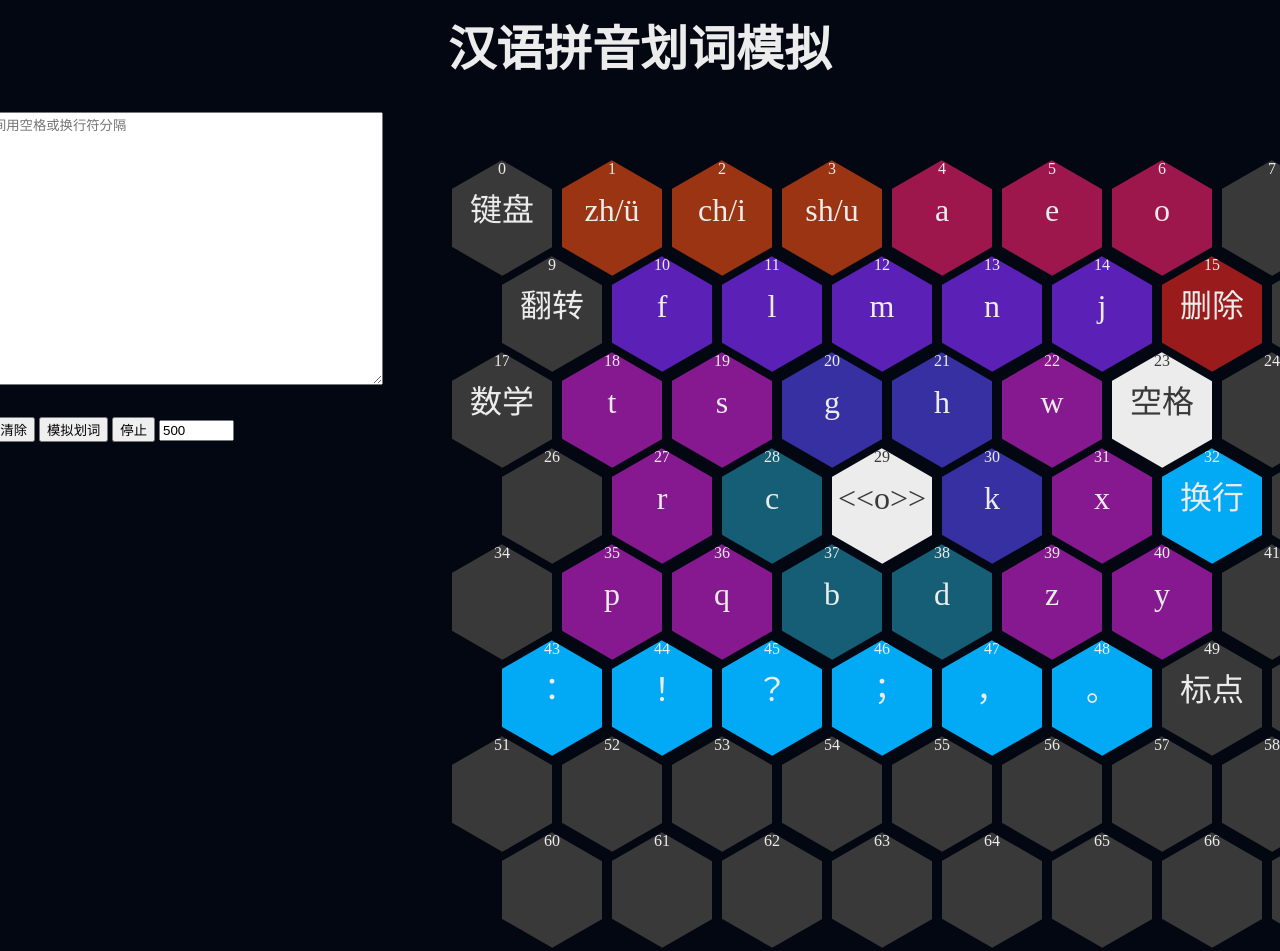
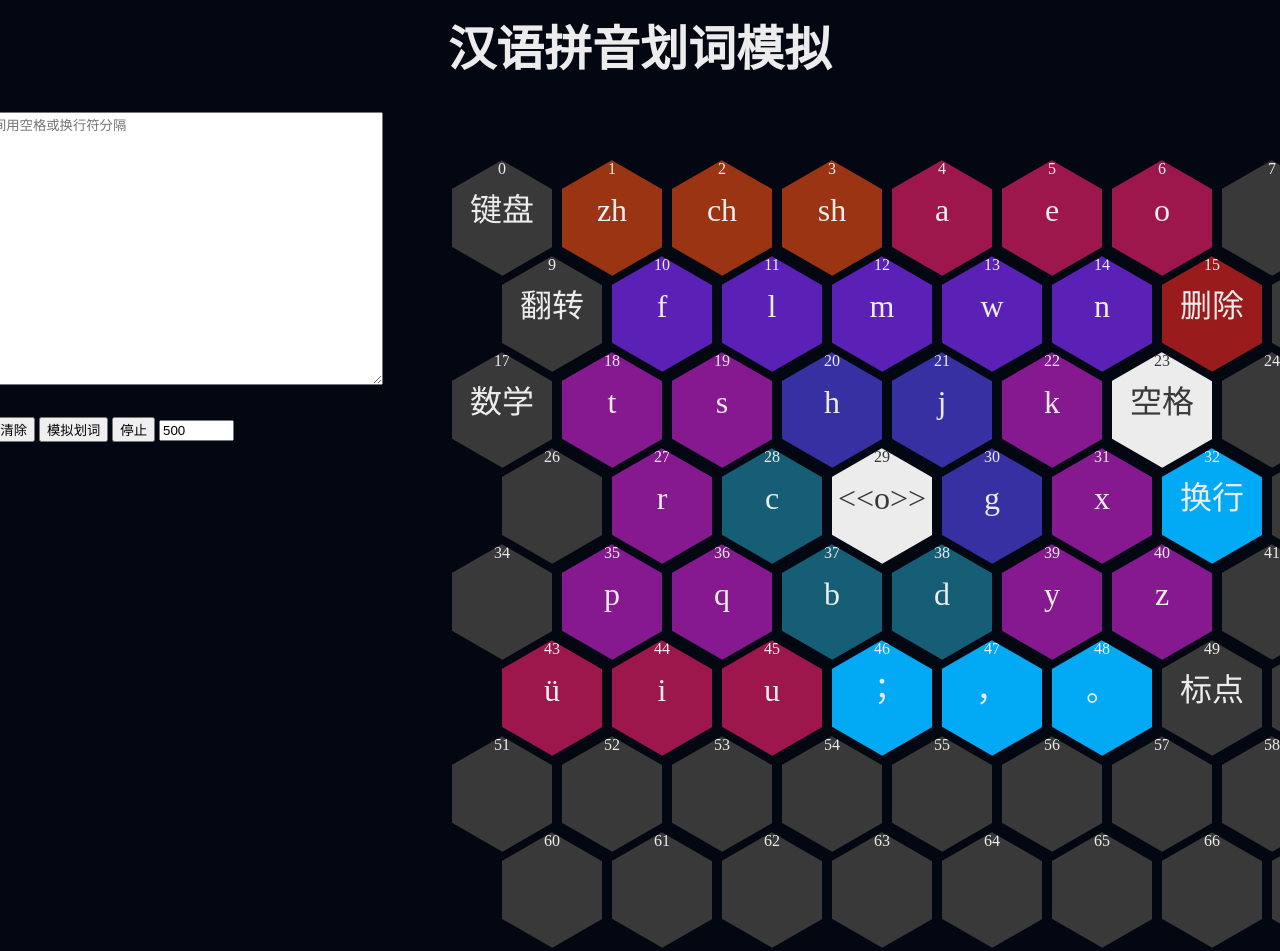
Before and after one commit to crazydan-studio/kuaizi-ime, a plain HTML site: page analyze/simulate.html in a window 1280 px wide. Shown: the top 951 px of the page. Drawn offline with Linux system fonts and the light colour scheme.

Commit message:
Analyze: 调整按键布局

```diff
--- a/analyze/simulate.css
+++ b/analyze/simulate.css
@@ -164,14 +164,17 @@ body {
 .key[name="数字"] .hex-inner,
 .key[name="标点"] .hex-inner {}
 
+.key[name="ü"] .hex-inner,
+.key[name="i"] .hex-inner,
+.key[name="u"] .hex-inner,
 .key[name="a"] .hex-inner,
 .key[name="e"] .hex-inner,
 .key[name="o"] .hex-inner {
   background-color: rgb(157, 23, 77);
 }
 
-.key[name="j"] .hex-inner,
 .key[name="f"] .hex-inner,
+.key[name="w"] .hex-inner,
 .key[name="l"] .hex-inner,
 .key[name="m"] .hex-inner,
 .key[name="n"] .hex-inner {
@@ -184,9 +187,9 @@ body {
   background-color: rgb(21, 94, 117);
 }
 
-.key[name="zh/ü"] .hex-inner,
-.key[name="ch/i"] .hex-inner,
-.key[name="sh/u"] .hex-inner {
+.key[name="zh"] .hex-inner,
+.key[name="ch"] .hex-inner,
+.key[name="sh"] .hex-inner {
   background-color: rgb(154, 52, 18);
 }
 
@@ -195,7 +198,7 @@ body {
 .key[name="r"] .hex-inner,
 .key[name="s"] .hex-inner,
 .key[name="t"] .hex-inner,
-.key[name="w"] .hex-inner,
+.key[name="k"] .hex-inner,
 .key[name="x"] .hex-inner,
 .key[name="y"] .hex-inner,
 .key[name="z"] .hex-inner {
@@ -203,8 +206,8 @@ body {
 }
 
 .key[name="h"] .hex-inner,
-.key[name="g"] .hex-inner,
-.key[name="k"] .hex-inner {
+.key[name="j"] .hex-inner,
+.key[name="g"] .hex-inner {
   background-color: rgb(55, 48, 163);
 }
 
--- a/analyze/simulate.js
+++ b/analyze/simulate.js
@@ -15,15 +15,15 @@ const hexSpacing = 5;
 const hexOuterWidth = hexWidth + 2 * hexSpacing;
 const keyMapping = {
   10: 'f',
-  30: 'k',
-  22: 'w',
+  30: 'g',
+  22: 'k',
   12: 'm',
   19: 's',
   23: '空格',
-  3: 'sh/u',
-  20: 'g',
-  13: 'n',
-  21: 'h',
+  3: 'sh',
+  20: 'h',
+  13: 'w',
+  21: 'j',
   15: '删除',
   9: '翻转',
   0: '键盘',
@@ -35,21 +35,21 @@ const keyMapping = {
   36: 'q',
   37: 'b',
   29: '<&lt;o&gt;>',
-  1: 'zh/ü',
+  1: 'zh',
   31: 'x',
   32: '换行',
   38: 'd',
   27: 'r',
-  14: 'j',
-  39: 'z',
+  14: 'n',
+  39: 'y',
   17: '数学',
-  2: 'ch/i',
-  40: 'y',
+  2: 'ch',
+  40: 'z',
   11: 'l',
   28: 'c',
-  43: '：',
-  44: '！',
-  45: '？',
+  43: 'ü',
+  44: 'i',
+  45: 'u',
   46: '；',
   47: '，',
   48: '。',
```
